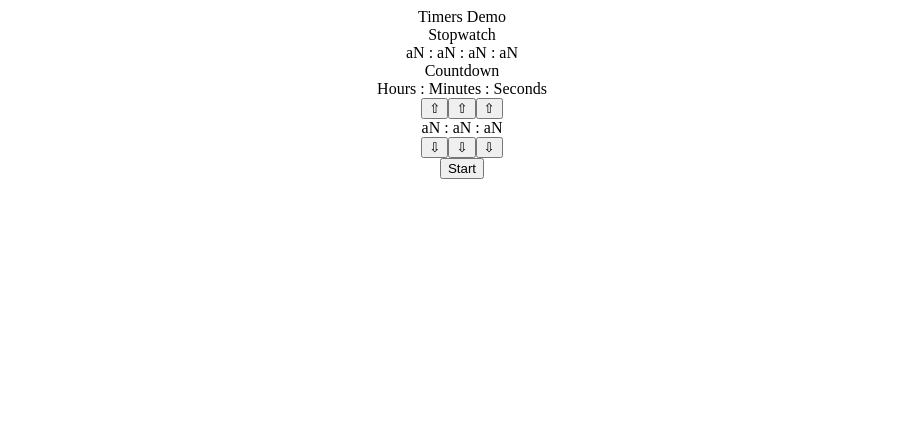
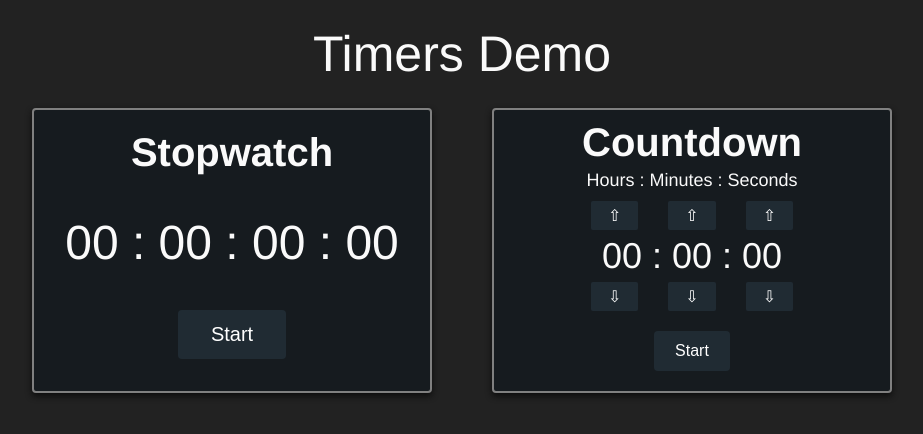
Before and after one commit to CodeXRook/Stopwatch-and-Countdown, a React (Create React App) app: page / in a window 1280 px wide. Shown: the top 434 px of the page, without its empty margins (178-1101 px from the left). Built offline with nearby package versions, Linux system fonts and the light colour scheme.

Commit message:
wooooow stop timer done sonnnnn haha yooooooo, i gotta style this mf doee

```diff
--- a/src/App.css
+++ b/src/App.css
@@ -1,38 +1,101 @@
+* {
+  margin: 0;
+  padding: 0;
+  box-sizing: border-box;
+}
 .App {
   text-align: center;
+  font-family: Helvetica, sans-serif;
+  background-color: rgb(34, 34, 34);
+  height: 100vh;
+  color: rgb(250, 250, 250);
+}
+.App-title {
+  font-size: 50px;
+  padding: 25px 0;
 }
 
-.App-logo {
-  height: 40vmin;
-  pointer-events: none;
+.Timers {
+  display: flex;
+  justify-content: center;
+}
+@media (max-width: 900px) {
+  .Timers {
+    flex-direction: column;
+    align-items: center;
+  }
+}
+@media (max-width: 900px) {
+  .Stopwatch {
+    margin-bottom: 40px;
+  }
+}
+.Countdown,
+.Stopwatch {
+  margin-left: 30px;
+  margin-right: 30px;
+  border: 2px solid grey;
+  border-radius: 4px;
+  padding: 20px;
+  width: 400px;
+  background-color: rgb(22, 27, 31);
+  box-shadow: 0 3px 6px rgb(12, 12, 12);
+}
+.Countdown {
+  padding-top: 10px;
 }
 
-@media (prefers-reduced-motion: no-preference) {
-  .App-logo {
-    animation: App-logo-spin infinite 20s linear;
-  }
+.Countdown-header,
+.Stopwatch-header {
+  font-size: 40px;
+  font-weight: bold;
 }
 
-.App-header {
-  background-color: #282c34;
-  min-height: 100vh;
-  display: flex;
-  flex-direction: column;
-  align-items: center;
-  justify-content: center;
-  font-size: calc(10px + 2vmin);
-  color: white;
+button {
+  background-color: #202b33;
+  border: solid 1px transparent;
+  border-radius: 4px;
+  padding: 10px 20px;
+  color: #ffffff;
+  font-size: 16px;
+  margin: 0 5px;
+  cursor: pointer;
 }
+button:hover {
+  background-color: #106ba3;
+}
+.Stopwatch button {
+  padding: 12px 32px;
+  font-size: 20px;
+}
+.Stopwatch-display {
+  padding: 40px 0;
+  font-size: 48px;
+}
+.Stopwatch-text {
+}
+.Countdown-display {
+  margin-top: 5px;
+  margin-bottom: 20px;
+}
+.Countdown-display button {
+  margin: 0 15px;
+  border: solid 1px transparent;
+  border-radius: 2px;
+  padding: 4px 16px;
+  color: #ffffff;
 
-.App-link {
-  color: #61dafb;
+  font-size: 16px;
 }
-
-@keyframes App-logo-spin {
-  from {
-    transform: rotate(0deg);
-  }
-  to {
-    transform: rotate(360deg);
-  }
+.Countdown-display button:hover {
+  background-color: #106ba3;
 }
+.Countdown-label {
+  font-size: 18px;
+  margin-top: 5px;
+  margin-bottom: 10px;
+}
+.Countdown-time {
+  font-size: 36px;
+  margin: 5px 0;
+}
--- a/src/Countdown.js
+++ b/src/Countdown.js
@@ -5,7 +5,7 @@ class Countdown extends Component {
   state = {
     timerOn: false,
     timerStart: 0,
-        timerTimer: 0
+    timerTime: 0
   };
 
   startTimer = () => {
@@ -15,7 +15,7 @@ class Countdown extends Component {
       timerStart: this.state.timerTime
     });
     this.timer = setInterval(() => {
-            const newTime = this.state.timerTimer - 10;
+      const newTime = this.state.timerTime - 10;
       if (newTime >= 0) {
         this.setState({
           timerTime: newTime
@@ -42,17 +42,16 @@ class Countdown extends Component {
 
   adjustTimer = input => {
     const { timerTime, timerOn } = this.state;
-        const max = 216000000;
     if (!timerOn) {
-            if (input === "incHours" && timerTime + 3600000 < max) {
+      if (input === "incHours" && timerTime + 3600000 < 216000000) {
         this.setState({ timerTime: timerTime + 3600000 });
       } else if (input === "decHours" && timerTime - 3600000 >= 0) {
         this.setState({ timerTime: timerTime - 3600000 });
-            } else if (input === "incMinutes" && timerTime + 60000 < max) {
+      } else if (input === "incMinutes" && timerTime + 60000 < 216000000) {
         this.setState({ timerTime: timerTime + 60000 });
       } else if (input === "decMinutes" && timerTime - 60000 >= 0) {
         this.setState({ timerTime: timerTime - 60000 });
-            } else if (input === "incSeconds" && timerTime + 1000 < max) {
+      } else if (input === "incSeconds" && timerTime + 1000 < 216000000) {
         this.setState({ timerTime: timerTime + 1000 });
       } else if (input === "decSeconds" && timerTime - 1000 >= 0) {
         this.setState({ timerTime: timerTime - 1000 });
@@ -62,12 +61,9 @@ class Countdown extends Component {
 
   render() {
     const { timerTime, timerStart, timerOn } = this.state;
-        let seconds = ("0" + (Math.floor((timerTime / 1000) % 60) %
-            60)).slice(-2);
-        let minutes = ("0" + Math.floor((timerTime / 60000) %
-            60)).slice(-2);
-        let hours = ("0" + Math.floor((timerTime / 3600000) %
-            60)).slice(-2);
+    let seconds = ("0" + (Math.floor((timerTime / 1000) % 60) % 60)).slice(-2);
+    let minutes = ("0" + Math.floor((timerTime / 60000) % 60)).slice(-2);
+    let hours = ("0" + Math.floor((timerTime / 3600000) % 60)).slice(-2);
 
     return (
       <div className="Countdown">
@@ -75,35 +71,50 @@ class Countdown extends Component {
         <div className="Countdown-label">Hours : Minutes : Seconds</div>
         <div className="Countdown-display">
           <button onClick={() => this.adjustTimer("incHours")}>&#8679;</button>
-                    <button onClick={() => this.adjustTimer("incMinutes")}>&#8679;</button>
-                    <button onClick={() => this.adjustTimer("incSeconds")}>&#8679;</button>
+          <button onClick={() => this.adjustTimer("incMinutes")}>
+            &#8679;
+          </button>
+          <button onClick={() => this.adjustTimer("incSeconds")}>
+            &#8679;
+          </button>
 
           <div className="Countdown-time">
             {hours} : {minutes} : {seconds}
           </div>
 
           <button onClick={() => this.adjustTimer("decHours")}>&#8681;</button>
-                    <button onClick={() => this.adjustTimer("decMinutes")}>&#8681;</button>
-                    <button onClick={() => this.adjustTimer("decSeconds")}>&#8681;</button>
+          <button onClick={() => this.adjustTimer("decMinutes")}>
+            &#8681;
+          </button>
+          <button onClick={() => this.adjustTimer("decSeconds")}>
+            &#8681;
+          </button>
         </div>
 
-                {timerOn === false &&
-                    (timerStart === 0 || timerTime === timerStart) && (
-                        <button onClick={this.startTimer}>Start</button>
+        {timerOn === false && (timerStart === 0 || timerTime === timerStart) && (
+          <button className="Button-start" onClick={this.startTimer}>
+            Start
+          </button>
         )}
         {timerOn === true && timerTime >= 1000 && (
-                    <button onClick={this.stopTimer}>Stop</button>
+          <button className="Button-stop" onClick={this.stopTimer}>
+            Stop
+          </button>
         )}
         {timerOn === false &&
           (timerStart !== 0 && timerStart !== timerTime && timerTime !== 0) && (
-                        <button onClick={this.startTimer}>Resume</button>
+            <button className="Button-start" onClick={this.startTimer}>
+              Resume
+            </button>
           )}
+
         {(timerOn === false || timerTime < 1000) &&
           (timerStart !== timerTime && timerStart > 0) && (
-                        <button onClick={this.resetTimer}>Reset</button>
+            <button className="Button-reset" onClick={this.resetTimer}>
+              Reset
+            </button>
           )}
       </div>
-
     );
   }
 }
--- a/src/Stopwatch.js
+++ b/src/Stopwatch.js
@@ -5,14 +5,14 @@ class Stopwatch extends Component {
   state = {
     timerOn: false,
     timerStart: 0,
-        timerTimer: 0
+    timerTime: 0
   };
 
   startTimer = () => {
     this.setState({
       timerOn: true,
       timerTime: this.state.timerTime,
-            timerStart: Date.now() - this.state.timerTimer
+      timerStart: Date.now() - this.state.timerTime
     });
     this.timer = setInterval(() => {
       this.setState({
@@ -35,13 +35,10 @@ class Stopwatch extends Component {
 
   render() {
     const { timerTime } = this.state;
-        let centiseconds = ("0" + (Math.floor(timerTime / 10 ) %
-        100)).slice(-2);
+    let centiseconds = ("0" + (Math.floor(timerTime / 10) % 100)).slice(-2);
     let seconds = ("0" + (Math.floor(timerTime / 1000) % 60)).slice(-2);
-        let minutes = ("0" + (Math.floor(timerTime / 60000) %
-        60)).slice(-2);
+    let minutes = ("0" + (Math.floor(timerTime / 60000) % 60)).slice(-2);
     let hours = ("0" + Math.floor(timerTime / 3600000)).slice(-2);
-
     return (
       <div className="Stopwatch">
         <div className="Stopwatch-header">Stopwatch</div>
@@ -60,7 +57,6 @@ class Stopwatch extends Component {
         {this.state.timerOn === false && this.state.timerTime > 0 && (
           <button onClick={this.resetTimer}>Reset</button>
         )}
-
       </div>
     );
   }
```
Lines whose indentation alone changed are shown as unchanged.
